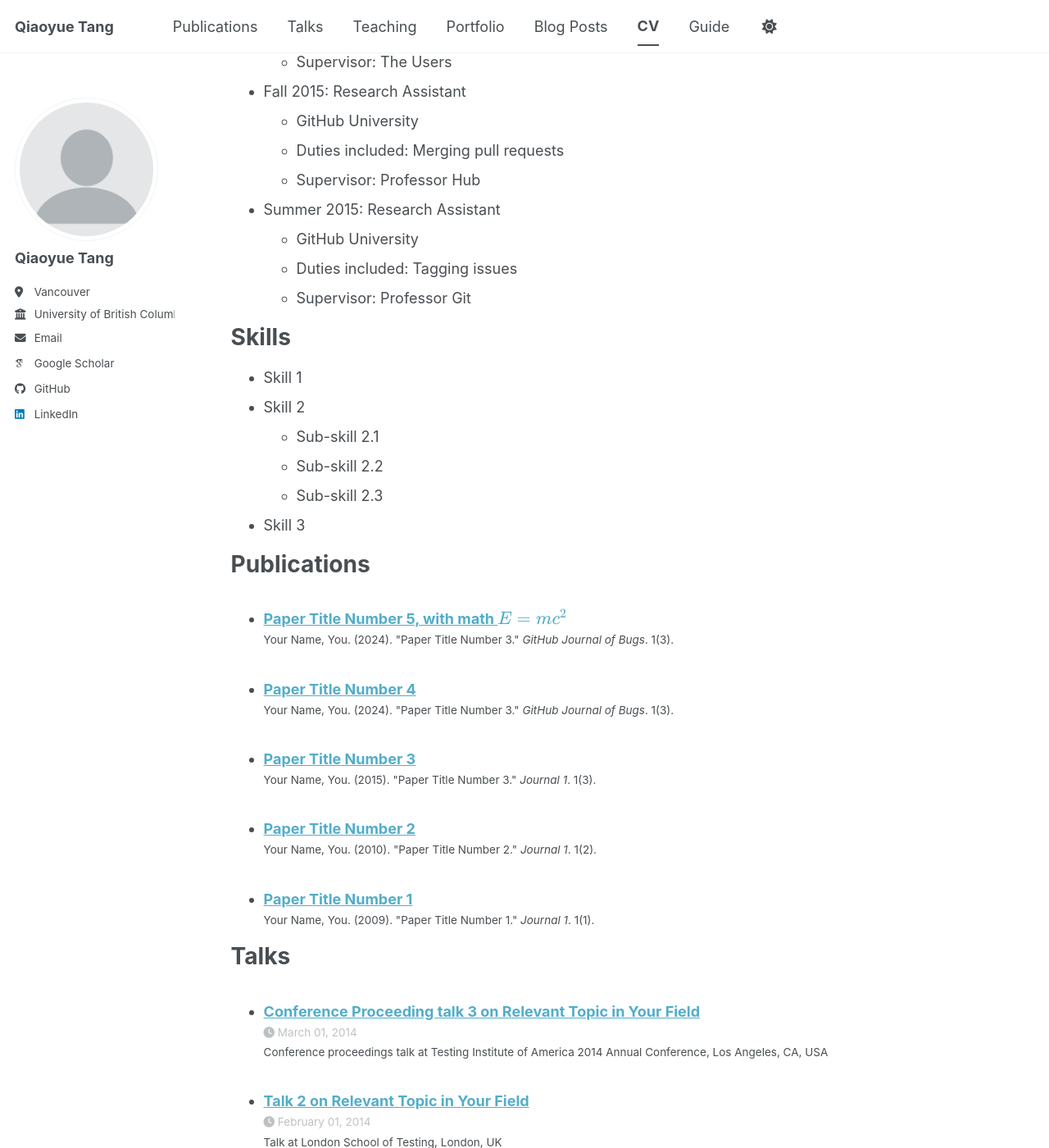
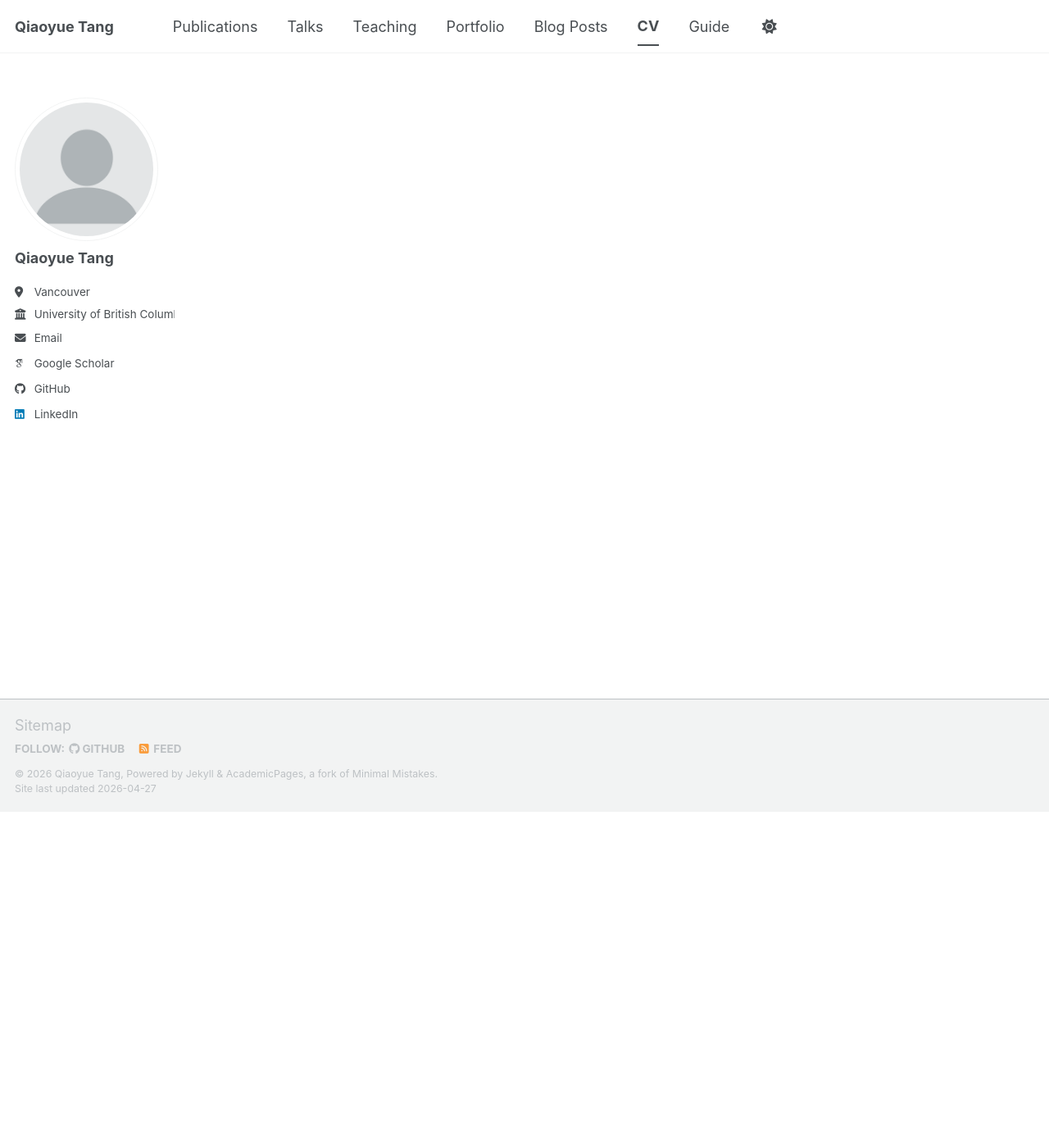
Before and after one commit to qiaoyuet/qiaoyuet.github.io, a Jekyll site: the page built from _pages/cv.md, in a window 1280 px wide and 1400 px high, scrolled down 410 px. Shown: the whole window at 82% size. Built offline with Jekyll 4.4.1, drawn with Linux system fonts in a browser that asks for light colours; some web fonts are replaced; a script bundle is joined from its source files by our own code; library files that are not in the unit come from our copies; some of the changed text lies outside the part shown.

Commit message:
Modify CV page with new redirect and content removal
Updated redirect_from path and removed old content.

```diff
--- a/_pages/cv.md
+++ b/_pages/cv.md
@@ -3,62 +3,7 @@
 title: "CV"
 permalink: /cv/
 author_profile: true
-redirect_from:
-  - /resume
+redirect_from: /files/CV_tangqiaoyue.pdf
 ---
 
 {% include base_path %}
-
-Education
-======
-* Ph.D in Version Control Theory, GitHub University, 2018 (expected)
-* M.S. in Jekyll, GitHub University, 2014
-* B.S. in GitHub, GitHub University, 2012
-
-Work experience
-======
-* Spring 2024: Academic Pages Collaborator
-  * GitHub University
-  * Duties includes: Updates and improvements to template
-  * Supervisor: The Users
-
-* Fall 2015: Research Assistant
-  * GitHub University
-  * Duties included: Merging pull requests
-  * Supervisor: Professor Hub
-
-* Summer 2015: Research Assistant
-  * GitHub University
-  * Duties included: Tagging issues
-  * Supervisor: Professor Git
-
-Skills
-======
-* Skill 1
-* Skill 2
-  * Sub-skill 2.1
-  * Sub-skill 2.2
-  * Sub-skill 2.3
-* Skill 3
-
-Publications
-======
-  <ul>{% for post in site.publications reversed %}
-    {% include archive-single-cv.html %}
-  {% endfor %}</ul>
-
-Talks
-======
-  <ul>{% for post in site.talks reversed %}
-    {% include archive-single-talk-cv.html  %}
-  {% endfor %}</ul>
-
-Teaching
-======
-  <ul>{% for post in site.teaching reversed %}
-    {% include archive-single-cv.html %}
-  {% endfor %}</ul>
-
-Service and leadership
-======
-* Currently signed in to 43 different slack teams
```
